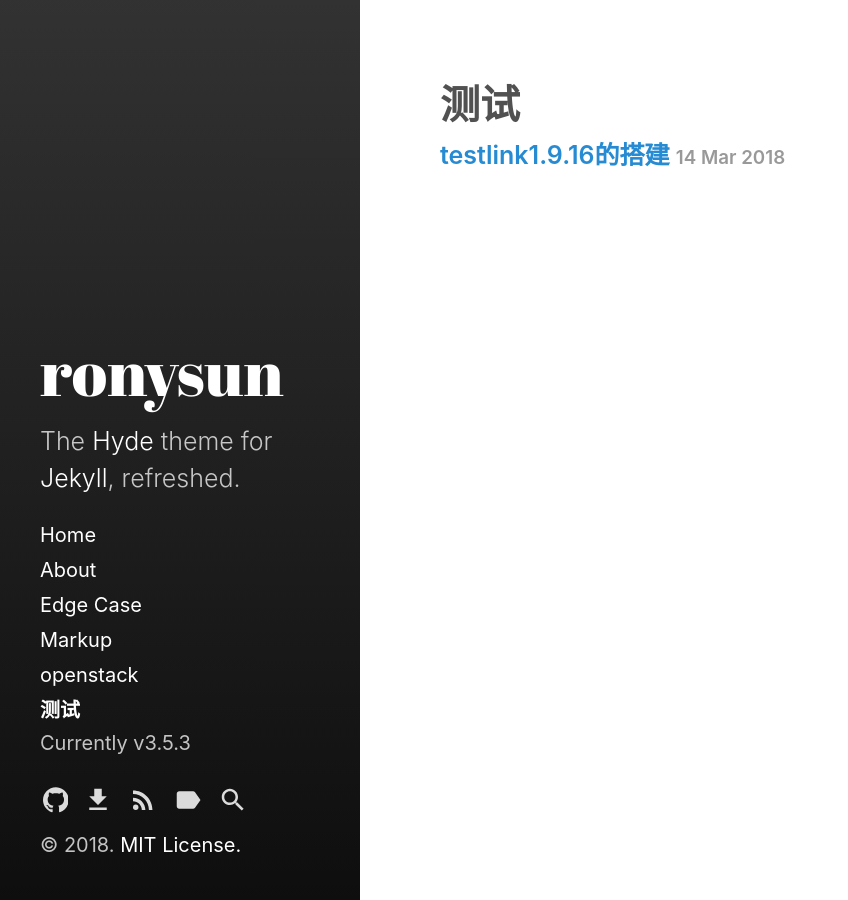
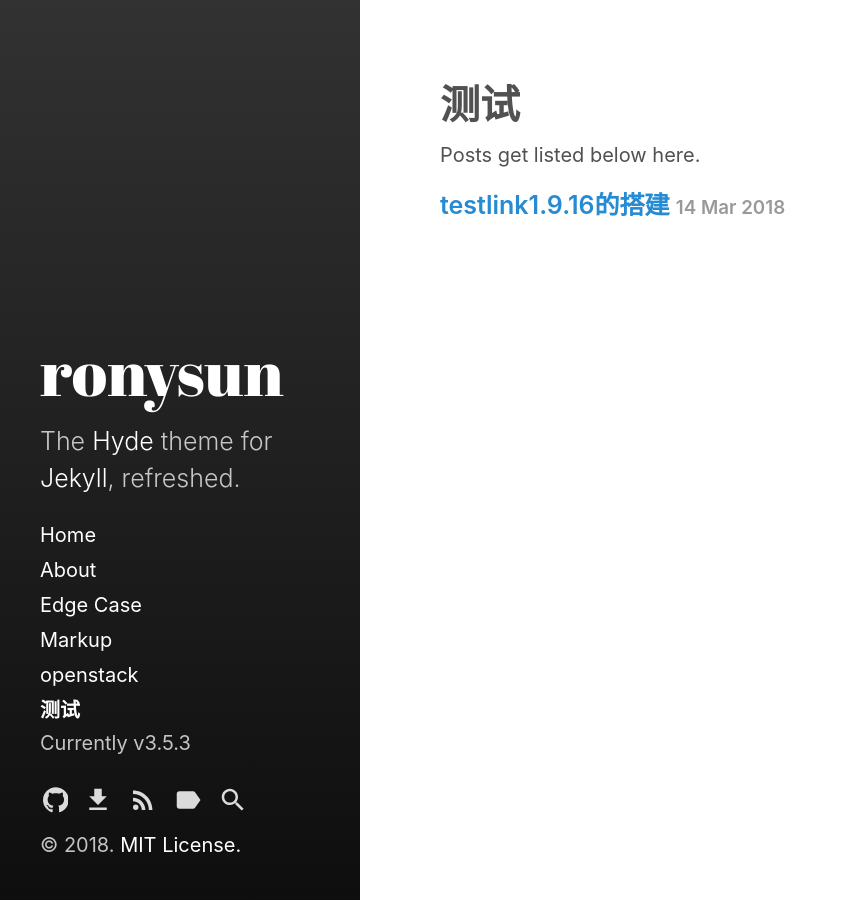
Before and after one commit to ronysun/ronysun.github.io_bak, a Jekyll site: the page built from category/test.md, in a window 1280 px wide. Shown: the whole page, without its empty margins (0-848 px from the left). Built offline with Jekyll 4.4.1, drawn with Linux system fonts in a browser that asks for light colours.

Commit message:
test update

```diff
--- a/category/test.md
+++ b/category/test.md
@@ -2,3 +2,5 @@
 layout: category
 title: 测试
 ---
+
+Posts get listed below here.
```
